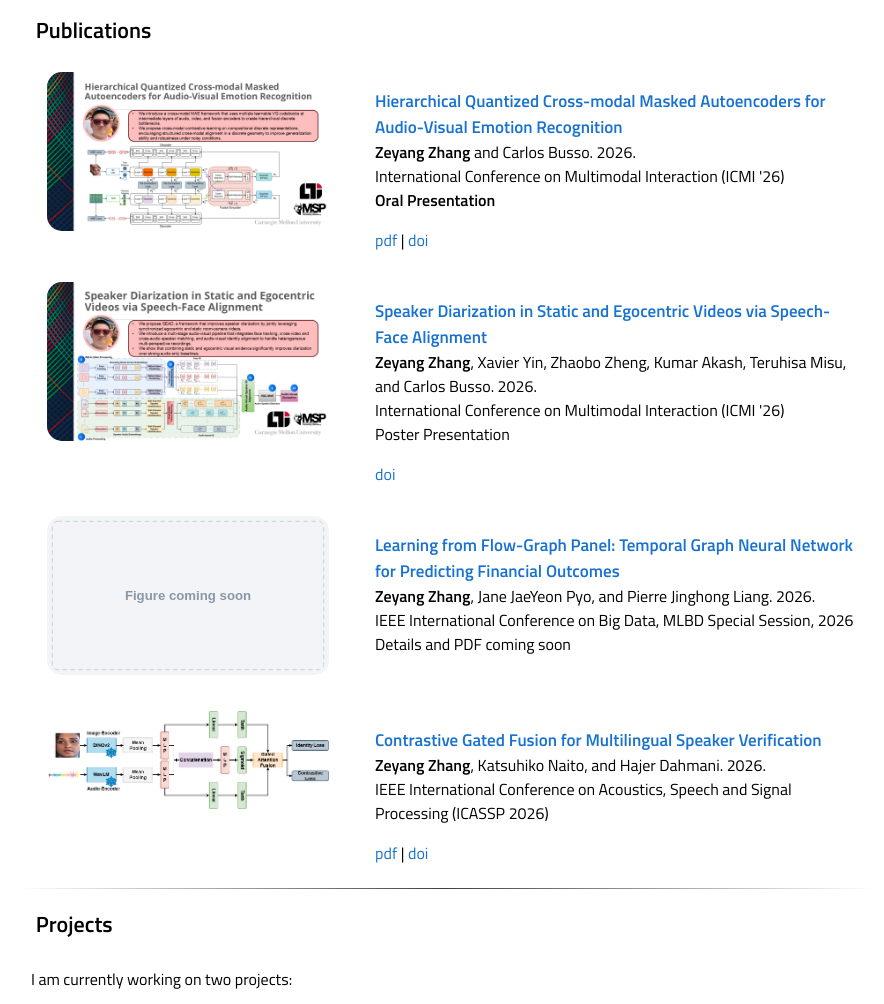
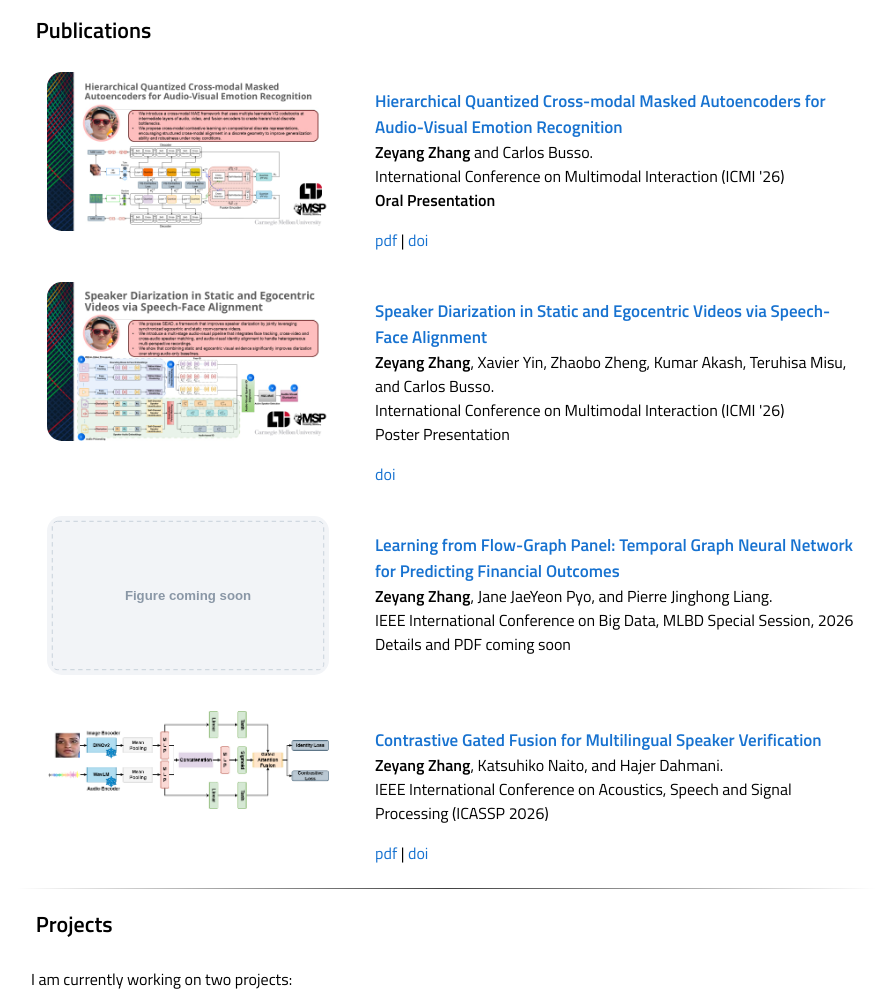
Before and after one commit to Hansuper666/zeyang-homepage, a plain HTML site: page index.html in a window 1280 px wide. Shown: the part 1148-2152 px from the top of the page, without its empty margins (194-1078 px from the left). Drawn offline with Linux system fonts and the light colour scheme.

Commit message:
Remove year after author names in publications

```diff
--- a/index.html
+++ b/index.html
@@ -328,7 +328,7 @@ img {
     <td width="60%" valign="top">
       <p><a href="https://doi.org/10.1145/3776574.3831121" id="HQCMAE">
       <heading>Hierarchical Quantized Cross-modal Masked Autoencoders for Audio-Visual Emotion Recognition</heading></a><br>
-      <b>Zeyang Zhang</b> and Carlos Busso. 2026.<br>
+      <b>Zeyang Zhang</b> and Carlos Busso.<br>
       International Conference on Multimodal Interaction (ICMI '26)<br>
       <b>Oral Presentation</b><br>
       </p>
@@ -346,7 +346,7 @@ img {
     <td width="60%" valign="top">
       <p><a href="https://doi.org/10.1145/3776574.3831222" id="SPEAKERDIARIZATION">
       <heading>Speaker Diarization in Static and Egocentric Videos via Speech-Face Alignment</heading></a><br>
-      <b>Zeyang Zhang</b>, Xavier Yin, Zhaobo Zheng, Kumar Akash, Teruhisa Misu, and Carlos Busso. 2026.<br>
+      <b>Zeyang Zhang</b>, Xavier Yin, Zhaobo Zheng, Kumar Akash, Teruhisa Misu, and Carlos Busso.<br>
       International Conference on Multimodal Interaction (ICMI '26)<br>
       Poster Presentation<br>
       </p>
@@ -363,7 +363,7 @@ img {
     <td width="60%" valign="top">
       <p>
       <heading style="color:#1772d0;">Learning from Flow-Graph Panel: Temporal Graph Neural Network for Predicting Financial Outcomes</heading><br>
-      <b>Zeyang Zhang</b>, Jane JaeYeon Pyo, and Pierre Jinghong Liang. 2026.<br>
+      <b>Zeyang Zhang</b>, Jane JaeYeon Pyo, and Pierre Jinghong Liang.<br>
       IEEE International Conference on Big Data, MLBD Special Session, 2026<br>
       Details and PDF coming soon<br>
       </p>
@@ -377,7 +377,7 @@ img {
     <td width="60%" valign="top">
       <p><a href="https://doi.org/10.1109/ICASSP55912.2026.11461395" id="CGF">
       <heading>Contrastive Gated Fusion for Multilingual Speaker Verification</heading></a><br>
-      <b>Zeyang Zhang</b>, Katsuhiko Naito, and Hajer Dahmani. 2026.<br>
+      <b>Zeyang Zhang</b>, Katsuhiko Naito, and Hajer Dahmani.<br>
       IEEE International Conference on Acoustics, Speech and Signal Processing (ICASSP 2026)<br>
       </p>
       <div class="paper" id="cgf">
```
